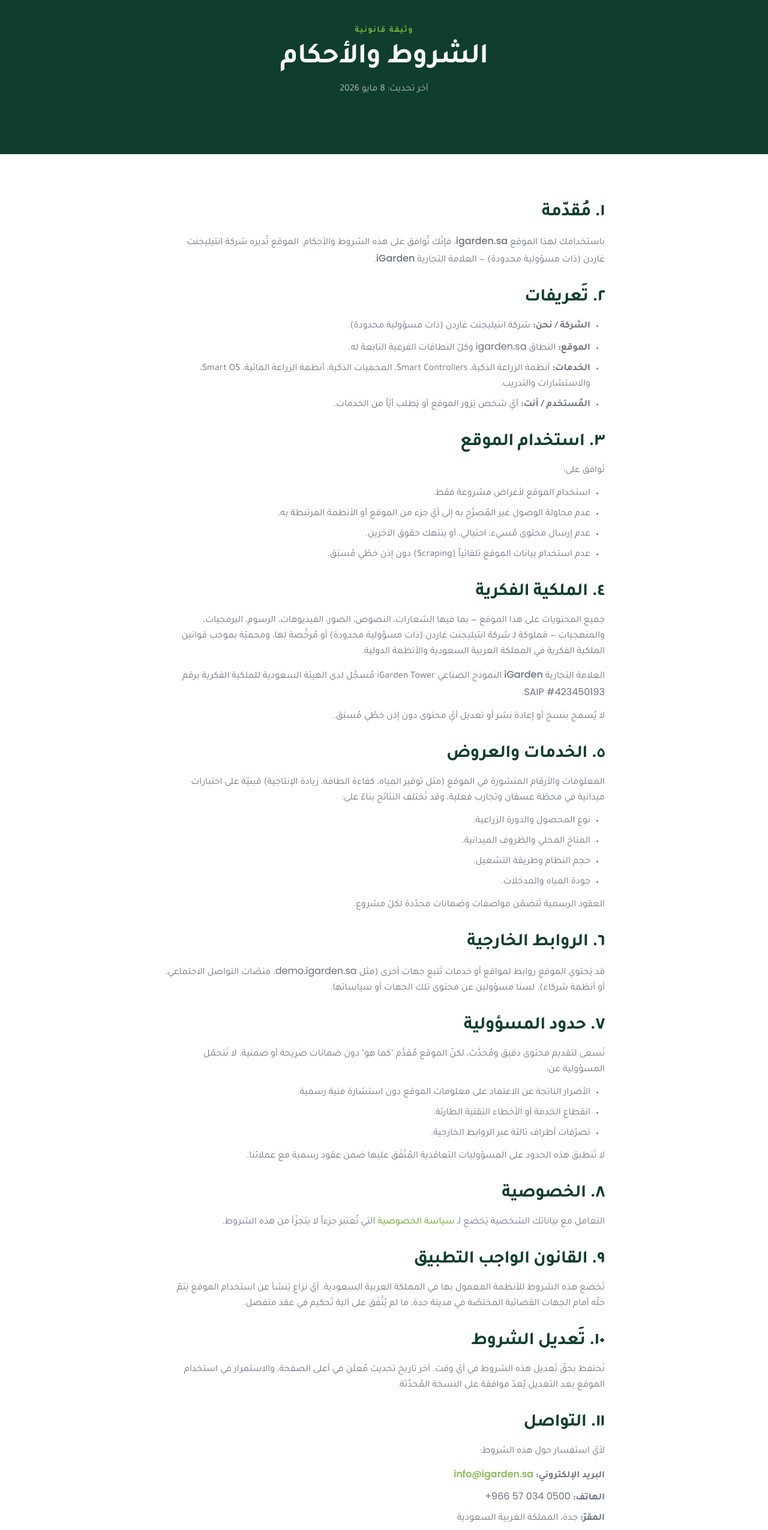
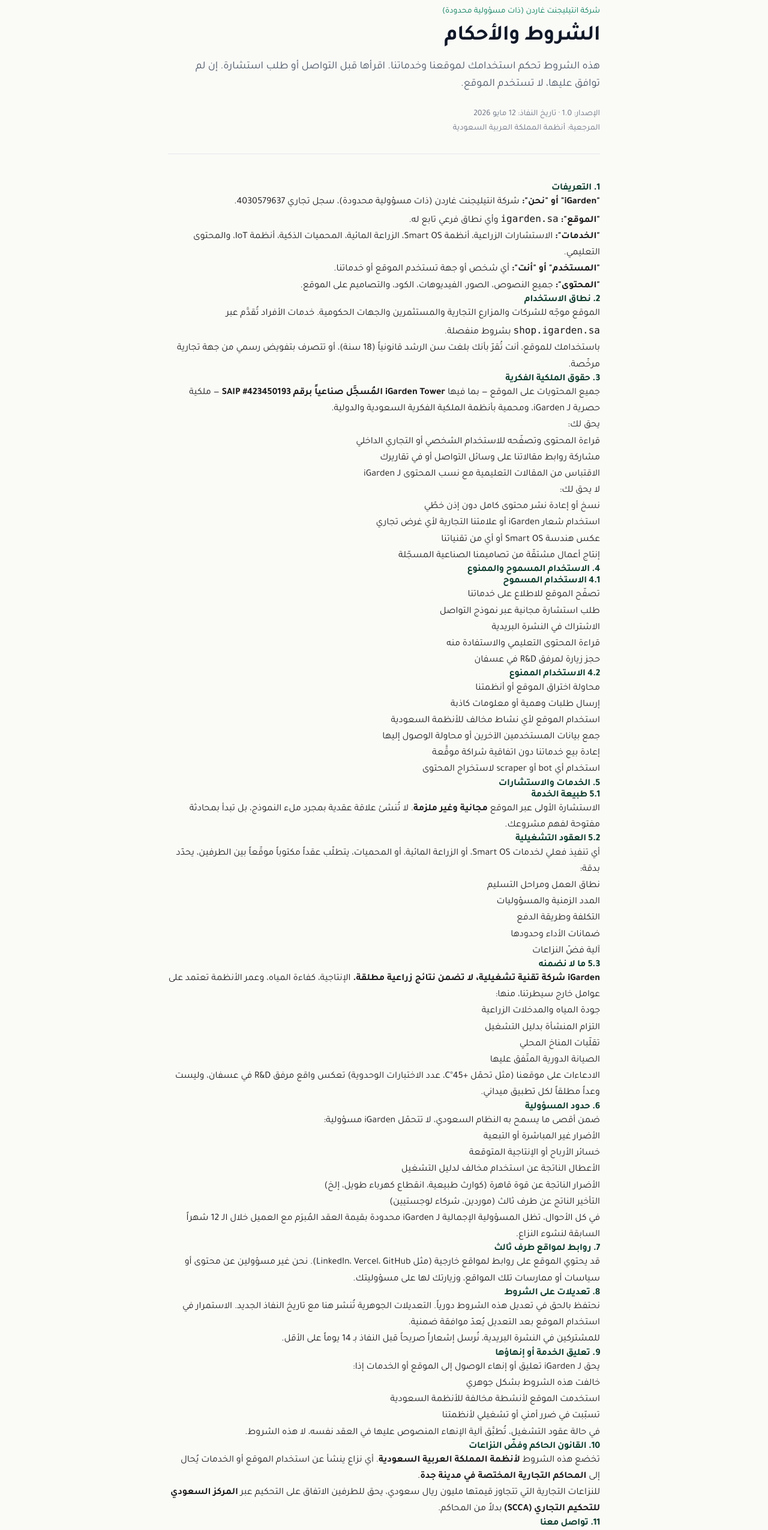
Before and after one commit to iGardenSA/igarden-web, a Next.js app: page /terms in a window 1280 px wide. Shown: the part 120-2671 px from the top of the page at 60% size. Built offline with nearby package versions, Linux system fonts and the light colour scheme.

Commit message:
feat(legal): add terms of service page

```diff
--- a/src/app/terms/page.tsx
+++ b/src/app/terms/page.tsx
@@ -1,208 +1,268 @@
 import type { Metadata } from "next";
-import Link from "next/link";
-import { COMPANY, CONTACT } from "@/lib/constants";
 
 export const metadata: Metadata = {
   title: "الشروط والأحكام | iGarden",
   description:
-    "الشروط والأحكام الخاصة باستخدام موقع iGarden — شركة انتيليجنت غاردن. شروط الخدمة والاستخدام وفقاً للأنظمة المعمول بها في المملكة العربية السعودية.",
+    "الشروط القانونية لاستخدام موقع iGarden وخدماتنا. صياغة واضحة بدون تعقيد.",
   alternates: { canonical: "https://igarden.sa/terms" },
   robots: { index: true, follow: true },
 };
 
-const LAST_UPDATED = "8 مايو 2026";
-
 export default function TermsPage() {
   return (
-    <>
-      {/* Hero */}
-      <section className="bg-deep-green py-20 md:py-24" dir="rtl">
-        <div className="container mx-auto px-4 max-w-4xl text-center">
-          <p className="text-lime text-sm font-bold uppercase tracking-widest mb-3">
-            وثيقة قانونية
+    <main className="container mx-auto max-w-3xl px-6 py-16" dir="rtl">
+      <header className="mb-12 border-b border-gray-200 pb-8">
+        <p className="text-sm text-emerald-700 mb-3">
+          شركة انتيليجنت غاردن (ذات مسؤولية محدودة)
         </p>
-          <h1 className="text-4xl md:text-5xl font-bold text-cream mb-4">
+        <h1 className="text-4xl font-bold mb-4 text-gray-900">
           الشروط والأحكام
         </h1>
-          <p className="text-cream/70 text-base">
-            آخر تحديث: {LAST_UPDATED}
+        <p className="text-gray-600 leading-relaxed text-lg">
+          هذه الشروط تحكم استخدامك لموقعنا وخدماتنا. اقرأها قبل التواصل
+          أو طلب استشارة. إن لم توافق عليها، لا تستخدم الموقع.
         </p>
+        <div className="mt-6 text-sm text-gray-500 space-y-1">
+          <p>الإصدار: 1.0 · تاريخ النفاذ: 12 مايو 2026</p>
+          <p>المرجعية: أنظمة المملكة العربية السعودية</p>
         </div>
-      </section>
+      </header>
 
-      {/* Content */}
-      <section className="bg-white py-16 md:py-20" dir="rtl">
-        <div className="container mx-auto px-4 max-w-3xl">
-          <div className="prose-igarden space-y-8 text-medium-gray leading-relaxed">
+      <article className="prose prose-lg max-w-none prose-headings:text-gray-900 prose-a:text-emerald-700">
+        <h2>1. التعريفات</h2>
+        <ul>
+          <li>
+            <strong>"iGarden" أو "نحن":</strong> شركة انتيليجنت غاردن (ذات
+            مسؤولية محدودة)، سجل تجاري 4030579637.
+          </li>
+          <li>
+            <strong>"الموقع":</strong> <code>igarden.sa</code> وأي نطاق فرعي
+            تابع له.
+          </li>
+          <li>
+            <strong>"الخدمات":</strong> الاستشارات الزراعية، أنظمة Smart OS،
+            الزراعة المائية، المحميات الذكية، أنظمة IoT، والمحتوى التعليمي.
+          </li>
+          <li>
+            <strong>"المستخدم" أو "أنت":</strong> أي شخص أو جهة تستخدم
+            الموقع أو خدماتنا.
+          </li>
+          <li>
+            <strong>"المحتوى":</strong> جميع النصوص، الصور، الفيديوهات،
+            الكود، والتصاميم على الموقع.
+          </li>
+        </ul>
 
-            <Block title="١. مُقدّمة">
+        <h2>2. نطاق الاستخدام</h2>
         <p>
-                باستخدامك لهذا الموقع{" "}
-                <span dir="ltr" className="ltr-inline font-latin font-medium">
-                  igarden.sa
-                </span>
-                ، فإنّك تُوافق على هذه الشروط والأحكام. الموقع تُديره {COMPANY.legalFull} —
-                العلامة التجارية{" "}
-                <span dir="ltr" className="ltr-inline font-latin font-medium">
-                  iGarden
-                </span>
-                .
-              </p>
-            </Block>
-
-            <Block title="٢. تَعريفات">
-              <ul className="list-disc ps-6 space-y-2">
-                <li><strong>الشركة / نحن:</strong> شركة انتيليجنت غاردن (ذات مسؤولية محدودة).</li>
-                <li><strong>الموقع:</strong> النطاق <span dir="ltr" className="ltr-inline font-latin">igarden.sa</span> وكلّ النطاقات الفرعية التابعة له.</li>
-                <li><strong>الخدمات:</strong> أنظمة الزراعة الذكية، Smart Controllers، المحميات الذكية، أنظمة الزراعة المائية، Smart OS، والاستشارات والتدريب.</li>
-                <li><strong>المُستخدم / أنت:</strong> أيّ شخص يَزور الموقع أو يَطلب أيّاً من الخدمات.</li>
-              </ul>
-            </Block>
-
-            <Block title="٣. استخدام الموقع">
-              <p>تَوافق على:</p>
-              <ul className="list-disc ps-6 space-y-2">
-                <li>استخدام الموقع لأغراض مشروعة فقط.</li>
-                <li>عدم محاولة الوصول غير المُصرَّح به إلى أيّ جزء من الموقع أو الأنظمة المرتبطة به.</li>
-                <li>عدم إرسال محتوى مُسيء، احتيالي، أو ينتهك حقوق الآخرين.</li>
-                <li>عدم استخدام بيانات الموقع تلقائياً (Scraping) دون إذن خطّي مُسبَق.</li>
-              </ul>
-            </Block>
-
-            <Block title="٤. الملكية الفكرية">
-              <p>
-                جميع المحتويات على هذا الموقع — بما فيها الشعارات، النصوص،
-                الصور، الفيديوهات، الرسوم، البرمجيات، والمنهجيات — مَملوكة لـ{" "}
-                {COMPANY.legalFull} أو مُرخَّصة لها، ومحميّة بموجب قوانين الملكية
-                الفكرية في المملكة العربية السعودية والأنظمة الدولية.
+          الموقع موجّه للشركات والمزارع التجارية والمستثمرين والجهات
+          الحكومية. خدمات الأفراد تُقدَّم عبر{" "}
+          <code>shop.igarden.sa</code> بشروط منفصلة.
         </p>
         <p>
-                العلامة التجارية{" "}
-                <span dir="ltr" className="ltr-inline font-latin font-medium">
-                  iGarden
-                </span>{" "}
-                النموذج الصناعي iGarden
-                Tower مُسجَّل لدى الهيئة السعودية للملكية الفكرية برقم{" "}
-                <span dir="ltr" className="ltr-inline font-latin">
-                  SAIP #423450193
-                </span>
-                .
+          باستخدامك للموقع، أنت تُقرّ بأنك بلغت سن الرشد قانونياً (18
+          سنة)، أو تتصرف بتفويض رسمي من جهة تجارية مرخّصة.
+        </p>
+
+        <h2>3. حقوق الملكية الفكرية</h2>
+        <p>
+          جميع المحتويات على الموقع — بما فيها{" "}
+          <strong>
+            iGarden Tower المُسجَّل صناعياً برقم SAIP #423450193
+          </strong>{" "}
+          — ملكية حصرية لـ iGarden، ومحمية بأنظمة الملكية الفكرية
+          السعودية والدولية.
+        </p>
+        <p>يحق لك:</p>
+        <ul>
+          <li>
+            قراءة المحتوى وتصفّحه للاستخدام الشخصي أو التجاري الداخلي
+          </li>
+          <li>
+            مشاركة روابط مقالاتنا على وسائل التواصل أو في تقاريرك
+          </li>
+          <li>
+            الاقتباس من المقالات التعليمية مع نسب المحتوى لـ iGarden
+          </li>
+        </ul>
+        <p>لا يحق لك:</p>
+        <ul>
+          <li>نسخ أو إعادة نشر محتوى كامل دون إذن خطّي</li>
+          <li>
+            استخدام شعار iGarden أو علامتنا التجارية لأي غرض تجاري
+          </li>
+          <li>عكس هندسة Smart OS أو أي من تقنياتنا</li>
+          <li>
+            إنتاج أعمال مشتقّة من تصاميمنا الصناعية المسجّلة
+          </li>
+        </ul>
+
+        <h2>4. الاستخدام المسموح والممنوع</h2>
+
+        <h3>4.1 الاستخدام المسموح</h3>
+        <ul>
+          <li>تصفّح الموقع للاطلاع على خدماتنا</li>
+          <li>طلب استشارة مجانية عبر نموذج التواصل</li>
+          <li>الاشتراك في النشرة البريدية</li>
+          <li>قراءة المحتوى التعليمي والاستفادة منه</li>
+          <li>حجز زيارة لمرفق R&D في عسفان</li>
+        </ul>
+
+        <h3>4.2 الاستخدام الممنوع</h3>
+        <ul>
+          <li>محاولة اختراق الموقع أو أنظمتنا</li>
+          <li>إرسال طلبات وهمية أو معلومات كاذبة</li>
+          <li>
+            استخدام الموقع لأي نشاط مخالف للأنظمة السعودية
+          </li>
+          <li>
+            جمع بيانات المستخدمين الآخرين أو محاولة الوصول إليها
+          </li>
+          <li>إعادة بيع خدماتنا دون اتفاقية شراكة موقَّعة</li>
+          <li>استخدام أي bot أو scraper لاستخراج المحتوى</li>
+        </ul>
+
+        <h2>5. الخدمات والاستشارات</h2>
+
+        <h3>5.1 طبيعة الخدمة</h3>
+        <p>
+          الاستشارة الأولى عبر الموقع{" "}
+          <strong>مجانية وغير ملزمة</strong>. لا تُنشئ علاقة عقدية بمجرد
+          ملء النموذج، بل تبدأ بمحادثة مفتوحة لفهم مشروعك.
+        </p>
+
+        <h3>5.2 العقود التشغيلية</h3>
+        <p>
+          أي تنفيذ فعلي لخدمات Smart OS، أو الزراعة المائية، أو
+          المحميات، يتطلّب عقداً مكتوباً موقّعاً بين الطرفين، يحدّد
+          بدقة:
+        </p>
+        <ul>
+          <li>نطاق العمل ومراحل التسليم</li>
+          <li>المدد الزمنية والمسؤوليات</li>
+          <li>التكلفة وطريقة الدفع</li>
+          <li>ضمانات الأداء وحدودها</li>
+          <li>آلية فضّ النزاعات</li>
+        </ul>
+
+        <h3>5.3 ما لا نضمنه</h3>
+        <p>
+          <strong>
+            iGarden شركة تقنية تشغيلية، لا تضمن نتائج زراعية مطلقة.
+          </strong>{" "}
+          الإنتاجية، كفاءة المياه، وعمر الأنظمة تعتمد على عوامل خارج
+          سيطرتنا، منها:
+        </p>
+        <ul>
+          <li>جودة المياه والمدخلات الزراعية</li>
+          <li>التزام المنشأة بدليل التشغيل</li>
+          <li>تقلّبات المناخ المحلي</li>
+          <li>الصيانة الدورية المتّفق عليها</li>
+        </ul>
+        <p>
+          الادعاءات على موقعنا (مثل تحمّل +45°C، عدد الاختبارات
+          الوحدوية) تعكس واقع مرفق R&D في عسفان، وليست وعداً مطلقاً
+          لكل تطبيق ميداني.
+        </p>
+
+        <h2>6. حدود المسؤولية</h2>
+        <p>
+          ضمن أقصى ما يسمح به النظام السعودي، لا تتحمّل iGarden
+          مسؤولية:
+        </p>
+        <ul>
+          <li>الأضرار غير المباشرة أو التبعية</li>
+          <li>خسائر الأرباح أو الإنتاجية المتوقعة</li>
+          <li>
+            الأعطال الناتجة عن استخدام مخالف لدليل التشغيل
+          </li>
+          <li>
+            الأضرار الناتجة عن قوة قاهرة (كوارث طبيعية، انقطاع كهرباء
+            طويل، إلخ)
+          </li>
+          <li>
+            التأخير الناتج عن طرف ثالث (موردين، شركاء لوجستيين)
+          </li>
+        </ul>
+        <p>
+          في كل الأحوال، تظل المسؤولية الإجمالية لـ iGarden محدودة
+          بقيمة العقد المُبرَم مع العميل خلال الـ 12 شهراً السابقة لنشوء
+          النزاع.
+        </p>
+
+        <h2>7. روابط لمواقع طرف ثالث</h2>
+        <p>
+          قد يحتوي الموقع على روابط لمواقع خارجية (مثل LinkedIn، Vercel،
+          GitHub). نحن غير مسؤولين عن محتوى أو سياسات أو ممارسات تلك
+          المواقع، وزيارتك لها على مسؤوليتك.
+        </p>
+
+        <h2>8. تعديلات على الشروط</h2>
+        <p>
+          نحتفظ بالحق في تعديل هذه الشروط دورياً. التعديلات الجوهرية
+          تُنشر هنا مع تاريخ النفاذ الجديد. الاستمرار في استخدام الموقع
+          بعد التعديل يُعدّ موافقة ضمنية.
         </p>
         <p>
-                لا يُسمح بنسخ أو إعادة نشر أو تعديل أيّ محتوى دون إذن خطّي مُسبَق.
+          للمشتركين في النشرة البريدية، نُرسل إشعاراً صريحاً قبل النفاذ
+          بـ 14 يوماً على الأقل.
         </p>
-            </Block>
 
-            <Block title="٥. الخدمات والعروض">
+        <h2>9. تعليق الخدمة أو إنهاؤها</h2>
         <p>
-                المعلومات والأرقام المنشورة في الموقع (مثل توفير المياه، كفاءة
-                الطاقة، زيادة الإنتاجية) مَبنيّة على اختبارات ميدانية في محطّة
-                عسفان وتجارب فعلية، وقد تَختلف النتائج بناءً على:
+          يحق لـ iGarden تعليق أو إنهاء الوصول إلى الموقع أو الخدمات
+          إذا:
         </p>
-              <ul className="list-disc ps-6 space-y-2">
-                <li>نوع المحصول والدورة الزراعية.</li>
-                <li>المناخ المحلي والظروف الميدانية.</li>
-                <li>حجم النظام وطريقة التشغيل.</li>
-                <li>جودة المياه والمدخلات.</li>
+        <ul>
+          <li>خالفت هذه الشروط بشكل جوهري</li>
+          <li>
+            استخدمت الموقع لأنشطة مخالفة للأنظمة السعودية
+          </li>
+          <li>تسبّبت في ضرر أمني أو تشغيلي لأنظمتنا</li>
         </ul>
         <p>
-                العقود الرسمية تَتضمّن مواصفات وضمانات محدّدة لكلّ مشروع.
+          في حالة عقود التشغيل، تُطبَّق آلية الإنهاء المنصوص عليها في
+          العقد نفسه، لا هذه الشروط.
         </p>
-            </Block>
 
-            <Block title="٦. الروابط الخارجية">
+        <h2>10. القانون الحاكم وفضّ النزاعات</h2>
         <p>
-                قد يَحتوي الموقع روابط لمواقع أو خدمات تَتبع جهات أخرى (مثل{" "}
-                <span dir="ltr" className="ltr-inline font-latin">
-                  demo.igarden.sa
-                </span>
-                ، منصّات التواصل الاجتماعي، أو أنظمة شركاء). لسنا مسؤولين عن
-                محتوى تلك الجهات أو سياساتها.
+          تخضع هذه الشروط{" "}
+          <strong>لأنظمة المملكة العربية السعودية</strong>. أي نزاع ينشأ
+          عن استخدام الموقع أو الخدمات يُحال إلى{" "}
+          <strong>المحاكم التجارية المختصة في مدينة جدة</strong>.
         </p>
-            </Block>
+        <p>
+          للنزاعات التجارية التي تتجاوز قيمتها مليون ريال سعودي، يحق
+          للطرفين الاتفاق على التحكيم عبر{" "}
+          <strong>المركز السعودي للتحكيم التجاري (SCCA)</strong> بدلاً من
+          المحاكم.
+        </p>
 
-            <Block title="٧. حدود المسؤولية">
-              <p>
-                نَسعى لتقديم محتوى دقيق ومُحدَّث، لكنّ الموقع مُقدَّم "كما هو"
-                دون ضمانات صريحة أو ضمنية. لا نَتحمّل المسؤولية عن:
-              </p>
-              <ul className="list-disc ps-6 space-y-2">
-                <li>الأضرار الناتجة عن الاعتماد على معلومات الموقع دون استشارة فنية رسمية.</li>
-                <li>انقطاع الخدمة أو الأخطاء التقنية الطارئة.</li>
-                <li>تصرّفات أطراف ثالثة عبر الروابط الخارجية.</li>
-              </ul>
-              <p>
-                لا تَنطبق هذه الحدود على المسؤوليات التعاقدية المُتّفَق عليها
-                ضمن عقود رسمية مع عملائنا.
-              </p>
-            </Block>
-
-            <Block title="٨. الخصوصية">
-              <p>
-                التعامل مع بياناتك الشخصية يَخضع لـ{" "}
-                <Link href="/privacy" className="text-lime hover:text-deep-green font-medium">
-                  سياسة الخصوصية
-                </Link>{" "}
-                التي تُعتبر جزءاً لا يتجزّأ من هذه الشروط.
-              </p>
-            </Block>
-
-            <Block title="٩. القانون الواجب التطبيق">
-              <p>
-                تَخضع هذه الشروط للأنظمة المعمول بها في المملكة العربية
-                السعودية. أيّ نزاع يَنشأ عن استخدام الموقع يَتمّ حلّه أمام
-                الجهات القضائية المختصّة في مدينة جدة، ما لم يُتَّفَق على آلية
-                تَحكيم في عقد منفصل.
-              </p>
-            </Block>
-
-            <Block title="١٠. تَعديل الشروط">
-              <p>
-                نَحتفظ بحقّ تَعديل هذه الشروط في أيّ وقت. آخر تاريخ تحديث
-                مُعلَن في أعلى الصفحة، والاستمرار في استخدام الموقع بعد التعديل
-                يُعدّ موافقة على النسخة المُحدَّثة.
-              </p>
-            </Block>
-
-            <Block title="١١. التواصل">
-              <p>لأيّ استفسار حول هذه الشروط:</p>
-              <ul className="space-y-2">
+        <h2>11. تواصل معنا</h2>
+        <p>لأي استفسار قانوني عن هذه الشروط:</p>
+        <ul>
           <li>
-                  <strong>البريد الإلكتروني:</strong>{" "}
-                  <a
-                    href={`mailto:${CONTACT.email}`}
-                    className="text-lime hover:text-deep-green font-medium"
-                  >
-                    <span dir="ltr" className="ltr-inline font-latin">
-                      {CONTACT.email}
-                    </span>
+            البريد العام:{" "}
+            <a href="mailto:info@igarden.sa">
+              <code>info@igarden.sa</code>
             </a>
           </li>
           <li>
-                  <strong>الهاتف:</strong>{" "}
-                  <span dir="ltr" className="ltr-inline font-latin">
-                    {CONTACT.phone}
-                  </span>
+            الهاتف: <span dir="ltr">+966 57 034 0500</span>
           </li>
           <li>
-                  <strong>المقرّ:</strong> {COMPANY.hq}
+            العنوان: شركة انتيليجنت غاردن، جدة، المملكة العربية السعودية
           </li>
         </ul>
-            </Block>
-          </div>
-        </div>
-      </section>
-    </>
+      </article>
+
+      <footer className="mt-16 pt-8 border-t border-gray-200 text-sm text-gray-500">
+        <p>
+          الإصدار 1.0 · 12 مايو 2026 · يُكمّل سياسة الخصوصية وميثاق
+          بيانات العميل.
+        </p>
+      </footer>
+    </main>
   );
 }
-
-function Block({ title, children }: { title: string; children: React.ReactNode }) {
-  return (
-    <div>
-      <h2 className="text-2xl md:text-3xl font-bold text-deep-green mb-4">
-        {title}
-      </h2>
-      <div className="space-y-3 text-base leading-relaxed">{children}</div>
-    </div>
-  );
-}
```
Lines whose indentation alone changed are shown as unchanged.
